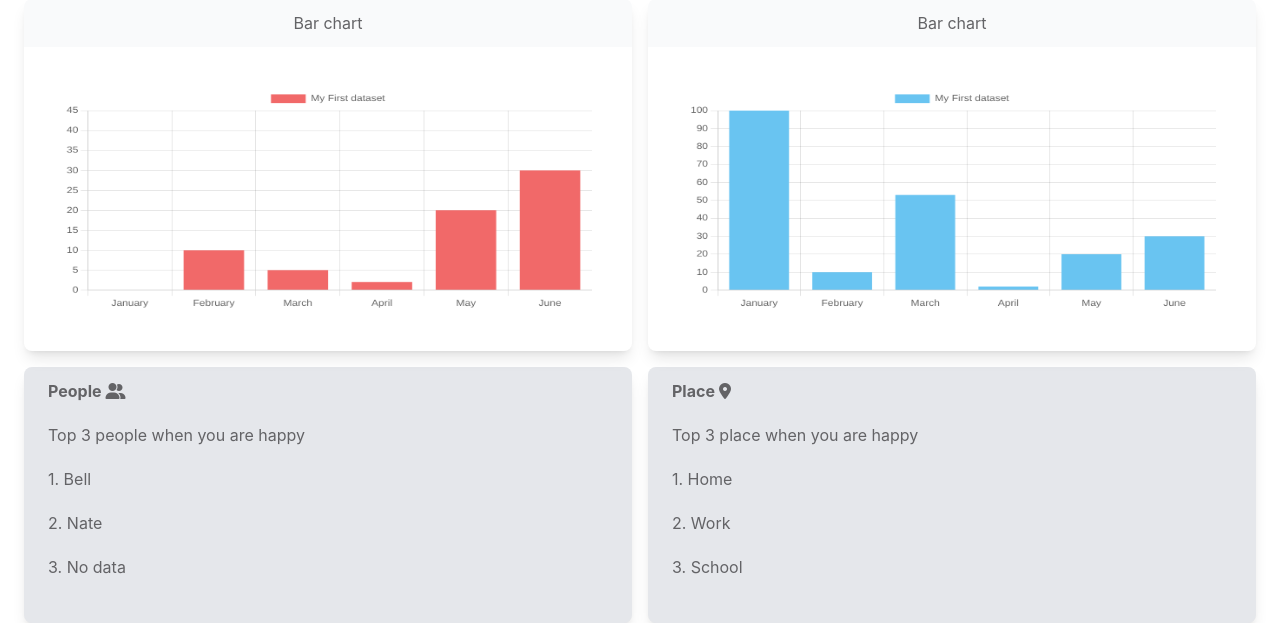
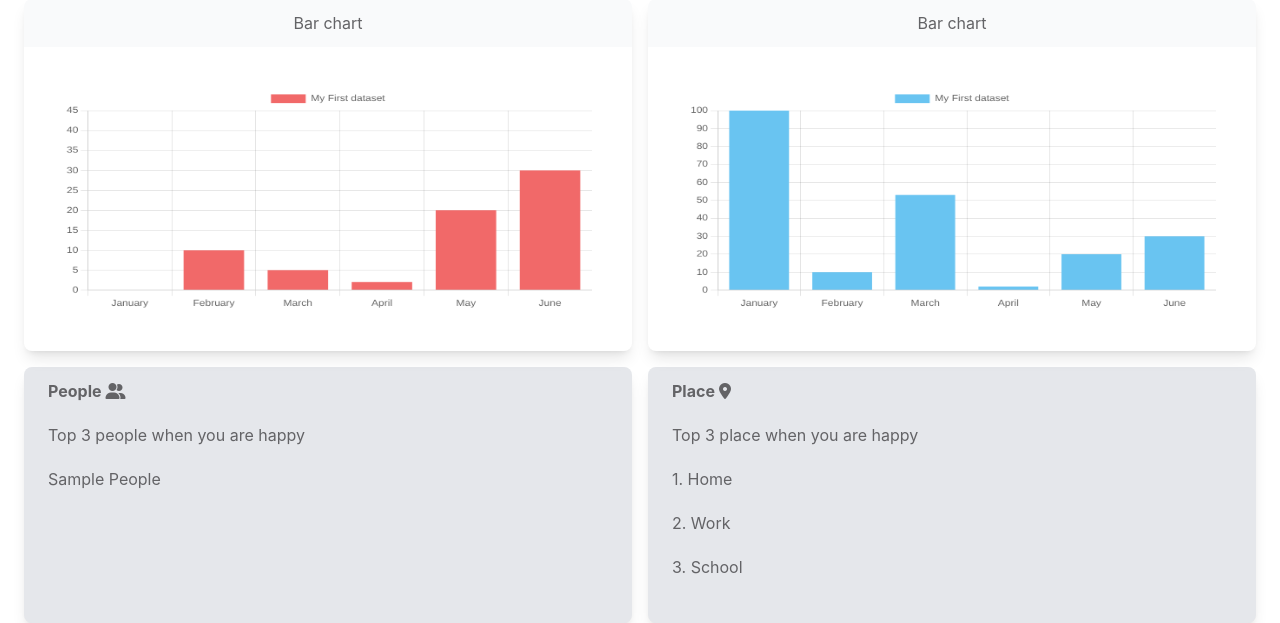
Before and after one commit to MemoMood/MemoMood, a Django app: template mood/templates/mood/discover.html in a window 1280 px wide. Shown: the part 371-994 px from the top of the page. Run offline with Django 4.2, Linux system fonts and the light colour scheme; the template is opened without the code that fills it: most values are stand-ins (such as "Sample title", 1, 10 or a date in 2020); style sheets or scripts are compiled from the project's sources; some libraries are stand-ins or nearby versions.

Commit message:
add top3 people

```diff
--- a/mood/templates/mood/discover.html
+++ b/mood/templates/mood/discover.html
@@ -120,27 +120,19 @@
         </script>
     </div>
 
-    {% comment %} <div class="h-64 rounded-lg bg-gray-200">
-        <b class="flex justify-items-left px-6 pt-3">
-            Weather
-            <i class="fa-solid fa-cloud px-1 py-1"></i>
-        </b>
-    </div> {% endcomment %}
-    {% comment %} <div class="h-64 rounded-lg bg-gray-200">
-        <b class="flex justify-items-left px-6 pt-3">
-            Sleep Time
-            <i class="fa-solid fa-bed px-1 py-1"></i>
-        </b>
-    </div> {% endcomment %}
     <div class="h-64 rounded-lg bg-gray-200 shadow-lg">
         <b class="flex justify-items-left px-6 pt-3">
             People
             <i class="fa-solid fa-user-group px-1 py-1"></i>
         </b>
         <h2 class="flex justify-items-left px-6 pt-5">Top 3 people when you are happy</h2>
-        <p class="flex justify-items-left px-6 pt-5">1. Bell</p>
-        <p class="flex justify-items-left px-6 pt-5">2. Nate</p>
-        <p class="flex justify-items-left px-6 pt-5">3. No data</p>
+        {% for people in top_people %}
+            {% if people is None or people == "" %}
+                <p class="flex justify-items-left px-6 pt-5">No data</p>
+            {% else %}
+                <p class="flex justify-items-left px-6 pt-5">{{people|title}}</p>
+            {% endif %}
+        {% endfor %}
     </div>
     <div class="h-64 rounded-lg bg-gray-200 shadow-lg">
         <b class="flex justify-items-left px-6 pt-3">
```
